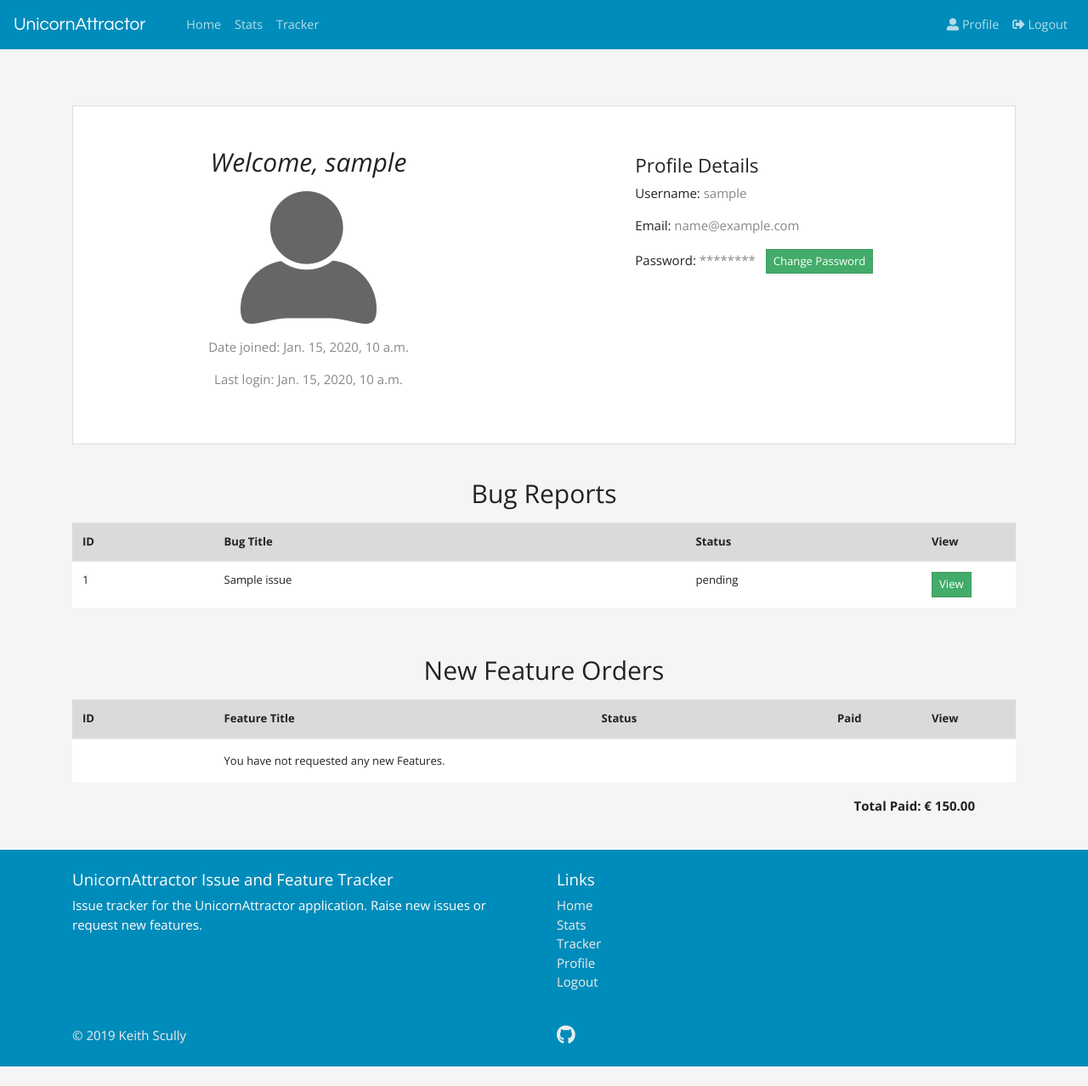
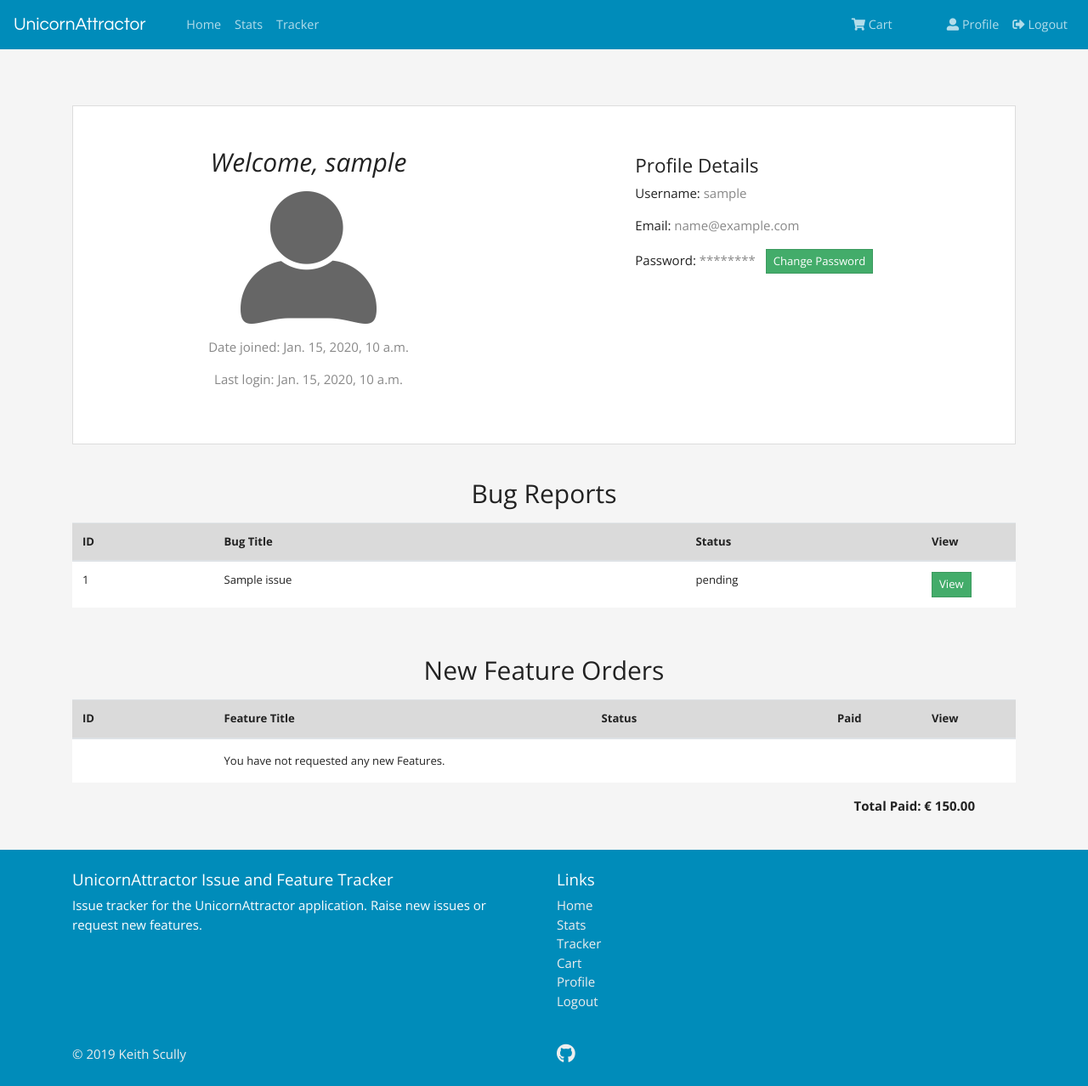
Before and after one commit to kes2401/issue-tracker, a Django app: page /accounts/profile/ in a window 1280 px wide. Shown: the whole page at 85% size. Before the commit the page ends 1255 px from the top, so only its background shows below. Run offline with Django 3.2, Linux system fonts and the light colour scheme; a user stored in the database is signed in; tables that the repository leaves empty hold one stand-in row (values such as "Sample post"); parts of the project's set-up code (start-up, migrations or seed data) failed here and were passed over; some libraries are stand-ins or nearby versions.

Commit message:
add Cart link to base template

```diff
--- a/templates/base.html
+++ b/templates/base.html
@@ -49,6 +49,11 @@
                 </ul>
                 <ul class="navbar-nav ml-auto">
                     {% if user.is_authenticated %}
+                    <li class="nav-item">
+                        <a class="nav-link mr-5" href="{% url 'view_cart' %}"><strong><i
+                                    class="fas fa-shopping-cart"></i>
+                                Cart</strong></a>
+                    </li>
                     <li class="nav-item">
                         <a class="nav-link" href="{% url 'profile' %}"><strong><i class="fas fa-user-alt"></i>
                                 Profile</strong></a>
@@ -111,6 +116,7 @@
                         <li><a href="{% url 'stats' %}">Stats</a></li>
                         <li><a href="{% url 'tracker' %}">Tracker</a></li>
                         {% if user.is_authenticated %}
+                        <li><a href="{% url 'view_cart' %}">Cart</a></li>
                         <li><a href="{% url 'profile' %}">Profile</a></li>
                         <li><a href="{% url 'logout' %}">Logout</a></li>
                         {% else %}
```
